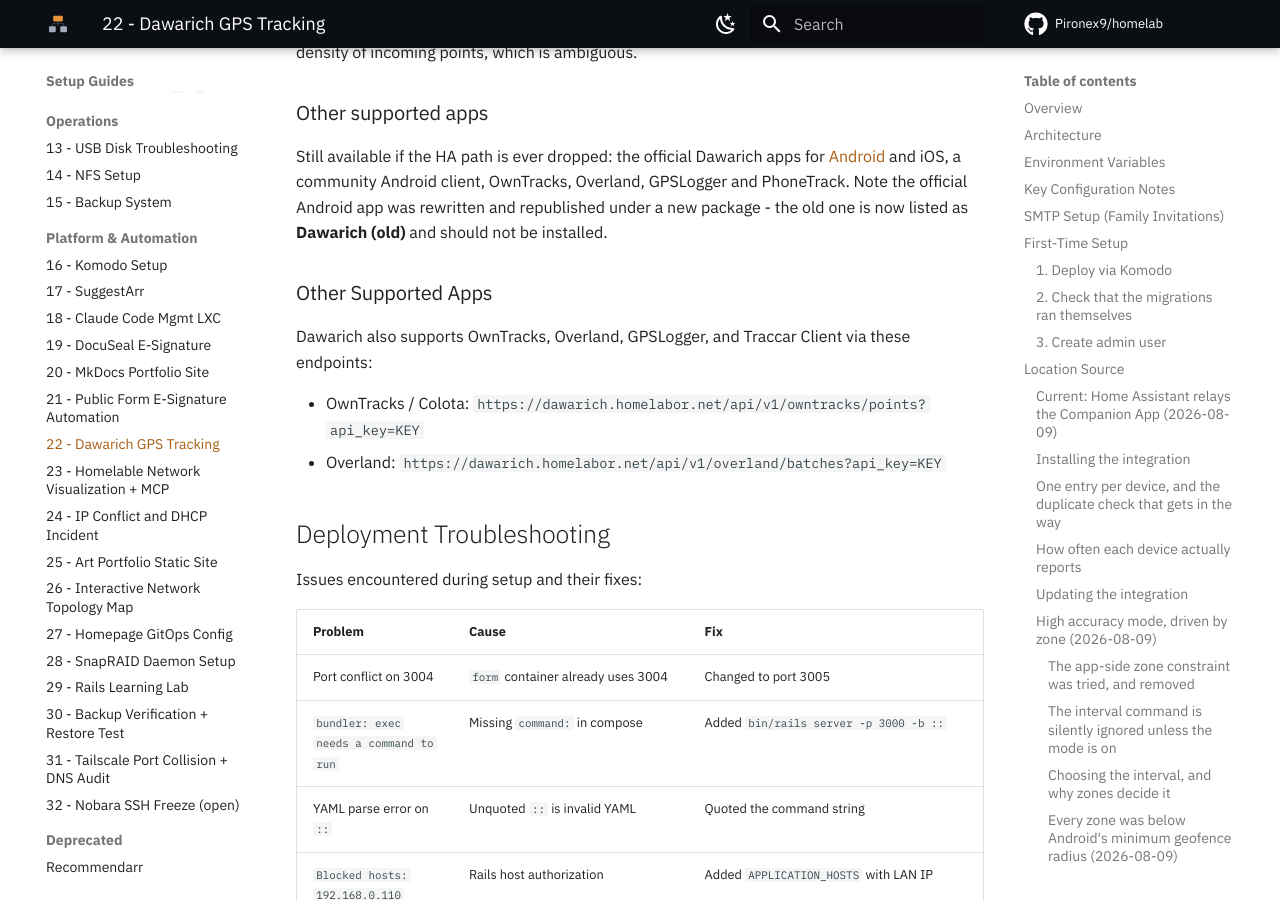
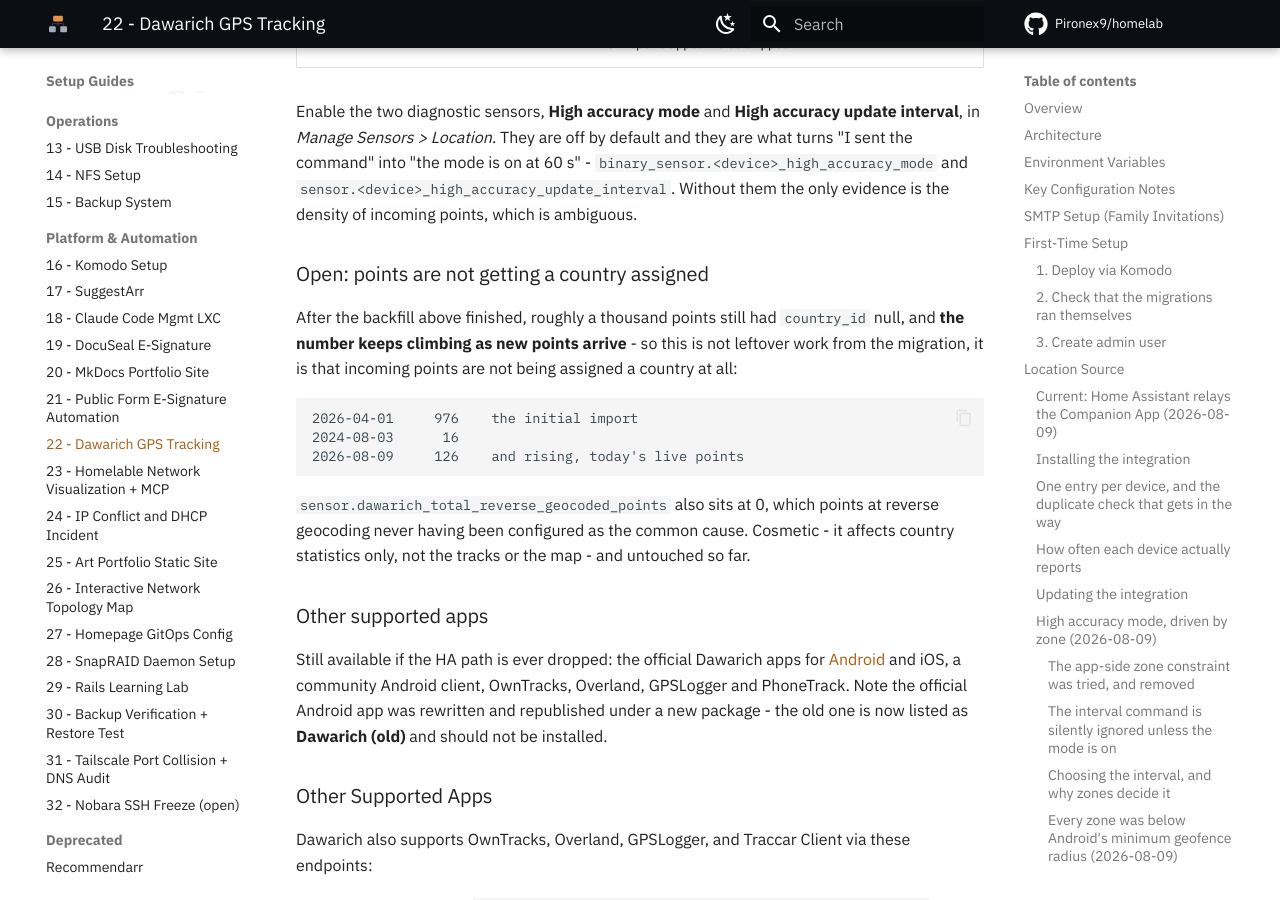
Before and after one commit to Pironex9/homelab, an MkDocs documentation site: the page built from docs/proxmox/22_Dawarich_GPS_Tracking_Setup.md, in a window 1280 px wide and 900 px high, scrolled down 18283 px. Built offline with MkDocs 1.6.1 and Material for MkDocs 9.7.7, drawn with Linux system fonts in a browser that asks for light colours; comment, search, counter and statistics services are not loaded; some of the changed text lies outside the part shown.

Commit message:
docs(dawarich): restoring the entrypoint cost ten minutes of host CPU, and left one thing unfinished
Twenty-four data migrations fired at once on the first deploy, one of them
backfilling country_id across all 79865 points: five sidekiq workers and five
postgres backends busy, load 6.78 on six cores. One-off, but worth scheduling
rather than discovering.

Also records what the backfill did not finish: about a thousand points still
have no country, and the count rises with every new point, so incoming data is
not being assigned one either. Reverse geocoding reads zero, which is the
likely common cause. Cosmetic, and left open.

````diff
--- a/docs/proxmox/22_Dawarich_GPS_Tracking_Setup.md
+++ b/docs/proxmox/22_Dawarich_GPS_Tracking_Setup.md
@@ -46,6 +46,7 @@
 - `APPLICATION_PROTOCOL` must be `http` - Pangolin handles TLS termination. Setting `https` causes Rails to force-redirect HTTP to HTTPS, creating a redirect loop through the Pangolin tunnel.
 - **Both services must set `entrypoint:` as well as `command:`.** The image's own entrypoint is a bare `bundle exec`, so a compose file that sets only `command:` gets a working server that never migrates. The scripts to name are `web-entrypoint.sh` and `sidekiq-entrypoint.sh`, both shipped in the image at `/usr/local/bin/`; the web one creates the database if absent, waits for it, runs `db:migrate`, `rake data:migrate` and `db:seed`, then `exec bundle exec "$@"` - which is why `command:` stays `bin/rails server -p 3000 -b ::` and the sidekiq one is just `sidekiq`, with no `bundle exec` prefix of its own
 - Because of that, **migrations run on every start** and must not be run by hand. `start_period` on the healthcheck is 180 s to cover them
+- **The first deploy after restoring the entrypoint is not a free container recreate.** Twenty-four data migrations that had never run went off at once, and one of them backfilled a column across every point in the database. Expect a burst: all five sidekiq workers busy, five postgres backends alongside them, and a load average of 6.78 on a 6-core host for about ten minutes. It is one-off - the migrations are recorded as done afterwards - but pick the moment rather than discovering it
 
 ## SMTP Setup (Family Invitations)
 
@@ -465,6 +466,18 @@
 
 Enable the two diagnostic sensors, **High accuracy mode** and **High accuracy update interval**, in *Manage Sensors > Location*. They are off by default and they are what turns "I sent the command" into "the mode is on at 60 s" - `binary_sensor.<device>_high_accuracy_mode` and `sensor.<device>_high_accuracy_update_interval`. Without them the only evidence is the density of incoming points, which is ambiguous.
 
+### Open: points are not getting a country assigned
+
+After the backfill above finished, roughly a thousand points still had `country_id` null, and **the number keeps climbing as new points arrive** - so this is not leftover work from the migration, it is that incoming points are not being assigned a country at all:
+
+```
+2026-04-01     976    the initial import
+2024-08-03      16
+2026-08-09     126    and rising, today's live points
+```
+
+`sensor.dawarich_total_reverse_geocoded_points` also sits at 0, which points at reverse geocoding never having been configured as the common cause. Cosmetic - it affects country statistics only, not the tracks or the map - and untouched so far.
+
 ### Other supported apps
 
 Still available if the HA path is ever dropped: the official Dawarich apps for [Android](https://play.google.com/store/apps/details?id=app.dawarich.Dawarich) and iOS, a community Android client, OwnTracks, Overland, GPSLogger and PhoneTrack. Note the official Android app was rewritten and republished under a new package - the old one is now listed as **Dawarich (old)** and should not be installed.
@@ -496,6 +509,7 @@
 | Map V2 blank in all browsers | `/maps_maplibre/styles/light.json` returns 404 - static style files in the Docker image are shadowed by the `/var/app/public` volume mount | Copy style files from the image to the host volume: `docker run --rm -v /srv/docker-data/dawarich-public:/target freikin/dawarich:latest sh -c "cp -r /var/app/public/maps_maplibre /target/"` - files persist across updates |
 | `dawarich.lan` unreachable, `dawarich.homelabor.net` worked | LAN Caddyfile on LXC 110 never had a `dawarich.lan` block, and `APPLICATION_HOSTS` didn't include it either | Add `@dawarich host dawarich.lan { reverse_proxy 192.168.0.110:3005 }` to the Caddyfile, and append `,dawarich.lan` to `APPLICATION_HOSTS` |
 | `/map/v2` 500s with `PG::UndefinedTable: relation "posters" does not exist` | **The compose never set `entrypoint:`**, so the image's default `bundle exec` ran and the shipped `web-entrypoint.sh` - which migrates before starting Rails - was skipped. Migrations therefore only ever ran by hand, and 18 of them piled up unnoticed | Root fix: `entrypoint: web-entrypoint.sh` on `dawarich_app` and `entrypoint: sidekiq-entrypoint.sh` on `dawarich_sidekiq`, matching upstream. Every start now runs `db:migrate`, `data:migrate` and `db:seed` before Puma boots, so the image can never be ahead of the schema. **`rake data:migrate` is a separate track and `db:migrate:status` says nothing about it** - 24 data migrations were still pending here while schema migrations reported zero outstanding, and they only ran once the entrypoint was restored |
+| Proxmox CPU at 60-70 % and load near 7 for several minutes, starting right after a Dawarich deploy | `DataMigrations::SetPointsCountryIdsJob` backfilling `country_id` over the whole points table - about 40 000 jobs in three minutes here, against 79 865 points. It is a data migration that had never run before, released by restoring the entrypoint | Nothing. Wait it out and confirm it is finishing: `select count(*) from points where country_id is null;` should fall steadily, and `docker stats dawarich_sidekiq` drops from ~66 % to under 1 % when it is done. It cannot repeat - the migration is marked as run |
 | Every page works except the map, which 500s with `Undeclared attribute type for enum ... Enums must be backed by a database column` | **Rails caches the schema at boot.** Migrations run with `docker exec` inside an *already running* container update the database but not the live Puma process, so models keep their old attribute set. The column exists, `db:migrate:status` shows nothing pending, and a fresh `bin/rails runner` sees the enum fine - only the long-lived web process is wrong | Restart the app container. Better, do not migrate by hand at all: with the entrypoint above, migrations always run before the server starts and this state cannot arise |
 | Family members' phones stop sending, silently | Colota froze or crashed and nothing reports that a tracker went quiet | Dropped the dedicated tracker app entirely; the HA Companion App is now the source, see Location Source above |
 | HACS shows the integration but offers nothing to download | The repository has no stable release, only pre-release tags | Enable *Show beta versions* on the repository, then download the newest non-`-debug` tag |
````
